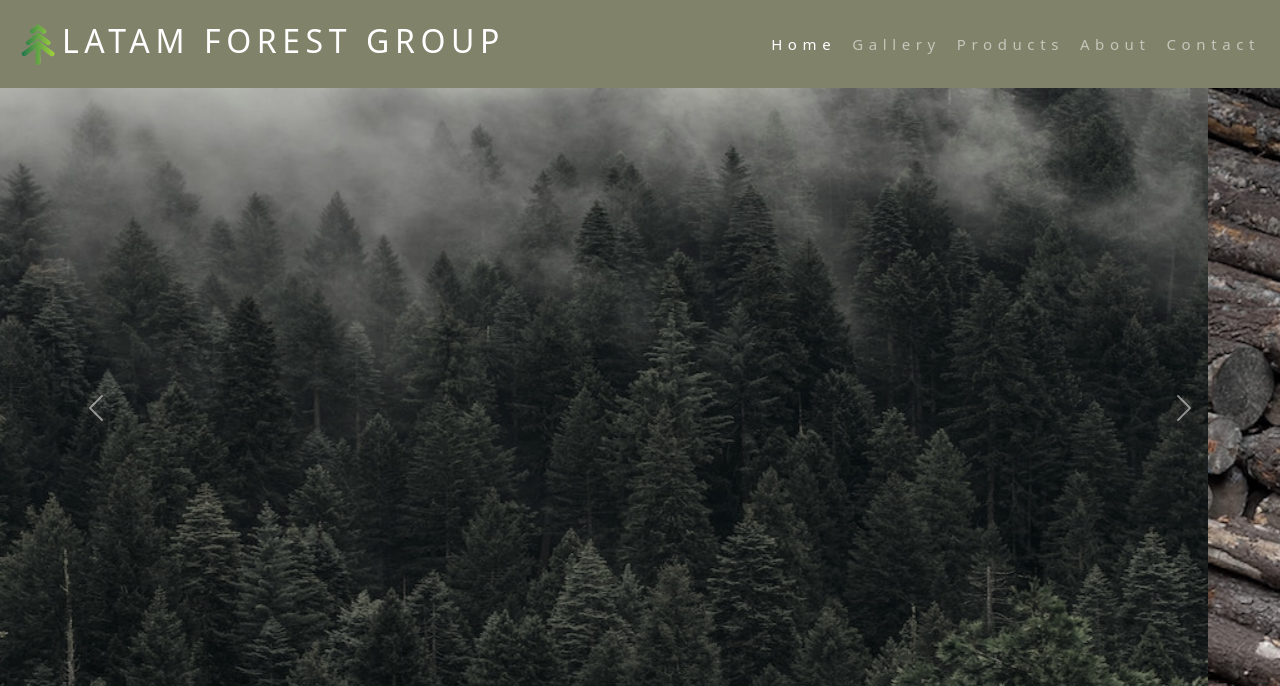
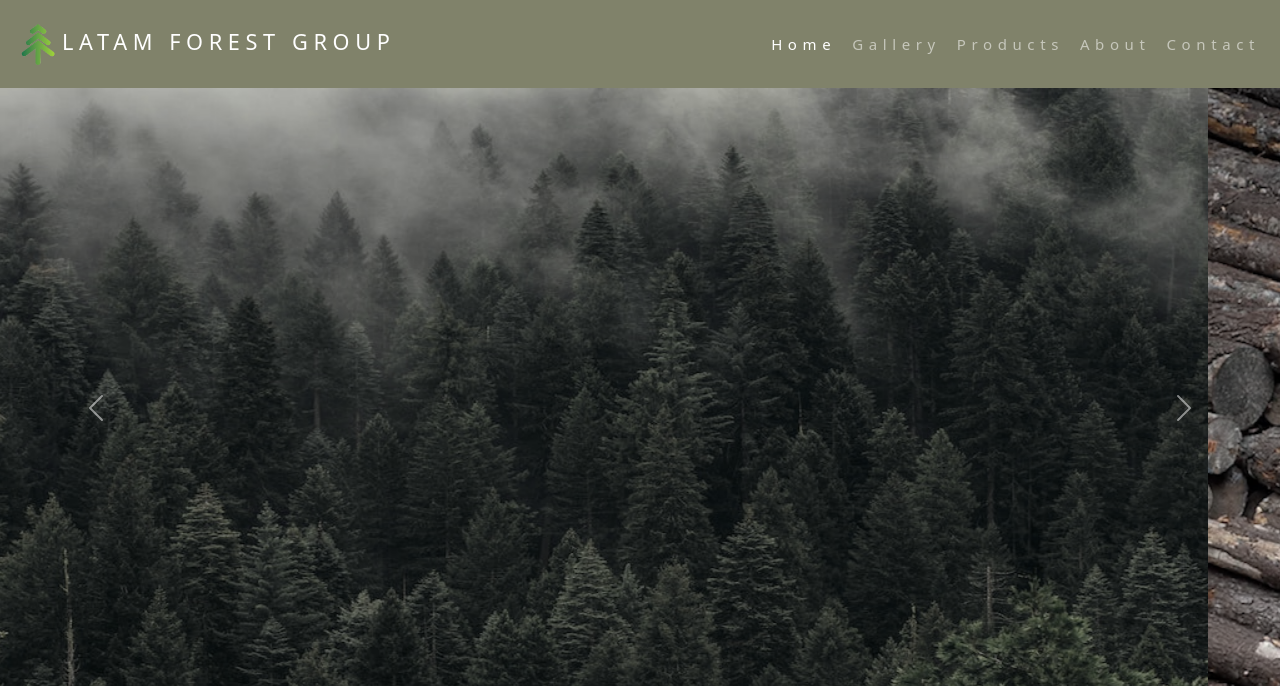
Before and after one commit to GuillerminaAbella/latam-sass, a website: page index.html in a window 1280 px wide. Shown: the top 686 px of the page. Drawn offline with nearby package versions, Linux system fonts and the light colour scheme.

Commit message:
font size amend main

```diff
--- a/scss/_BarNav-Footer.scss
+++ b/scss/_BarNav-Footer.scss
@@ -19,7 +19,7 @@
 }
 
 .navbar-brand{
-    font-size: 4vh;
+    font-size: 1.7vw;
 }
 
 
```
Also changed, not shown: css/main.css.
